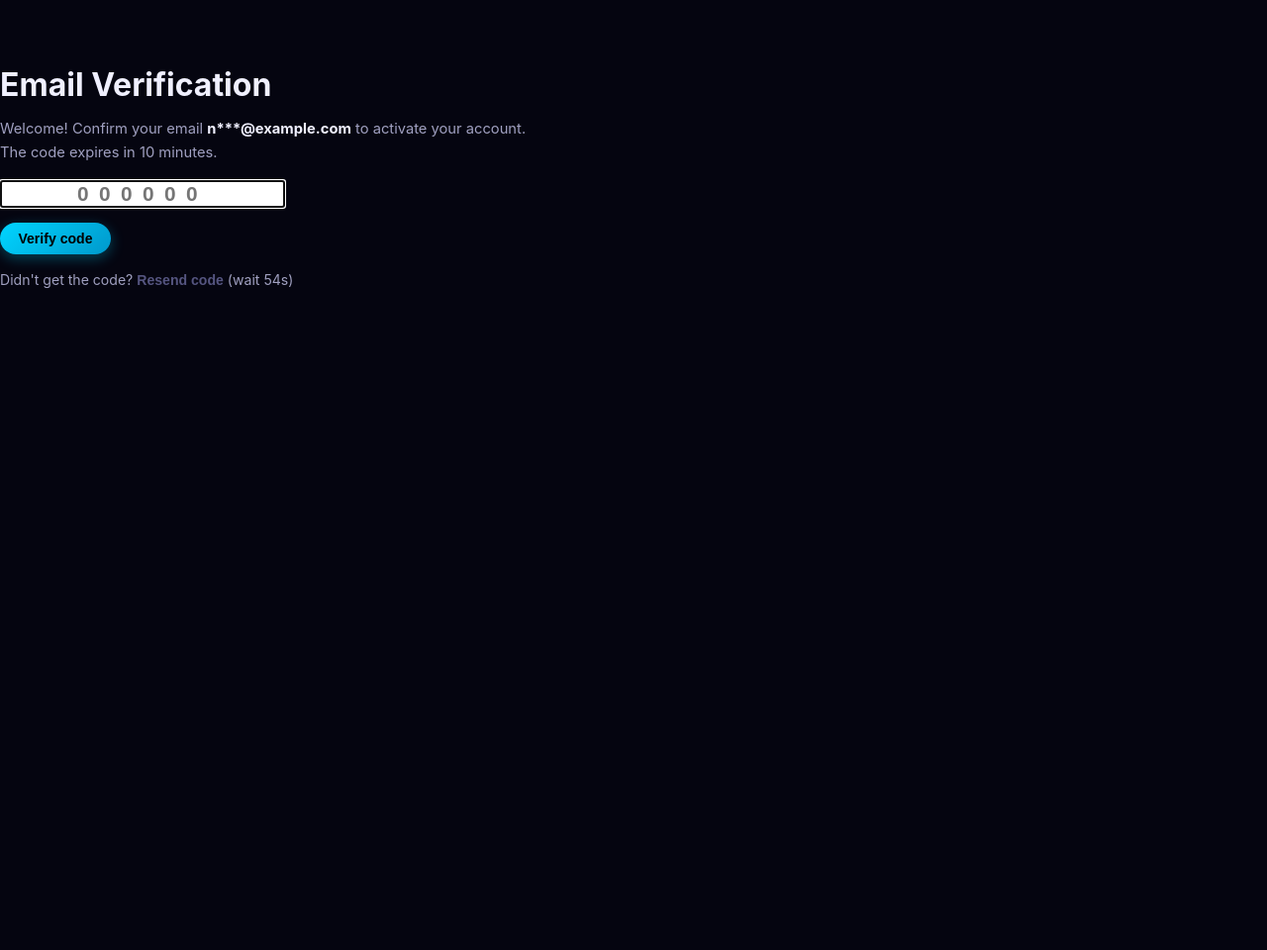
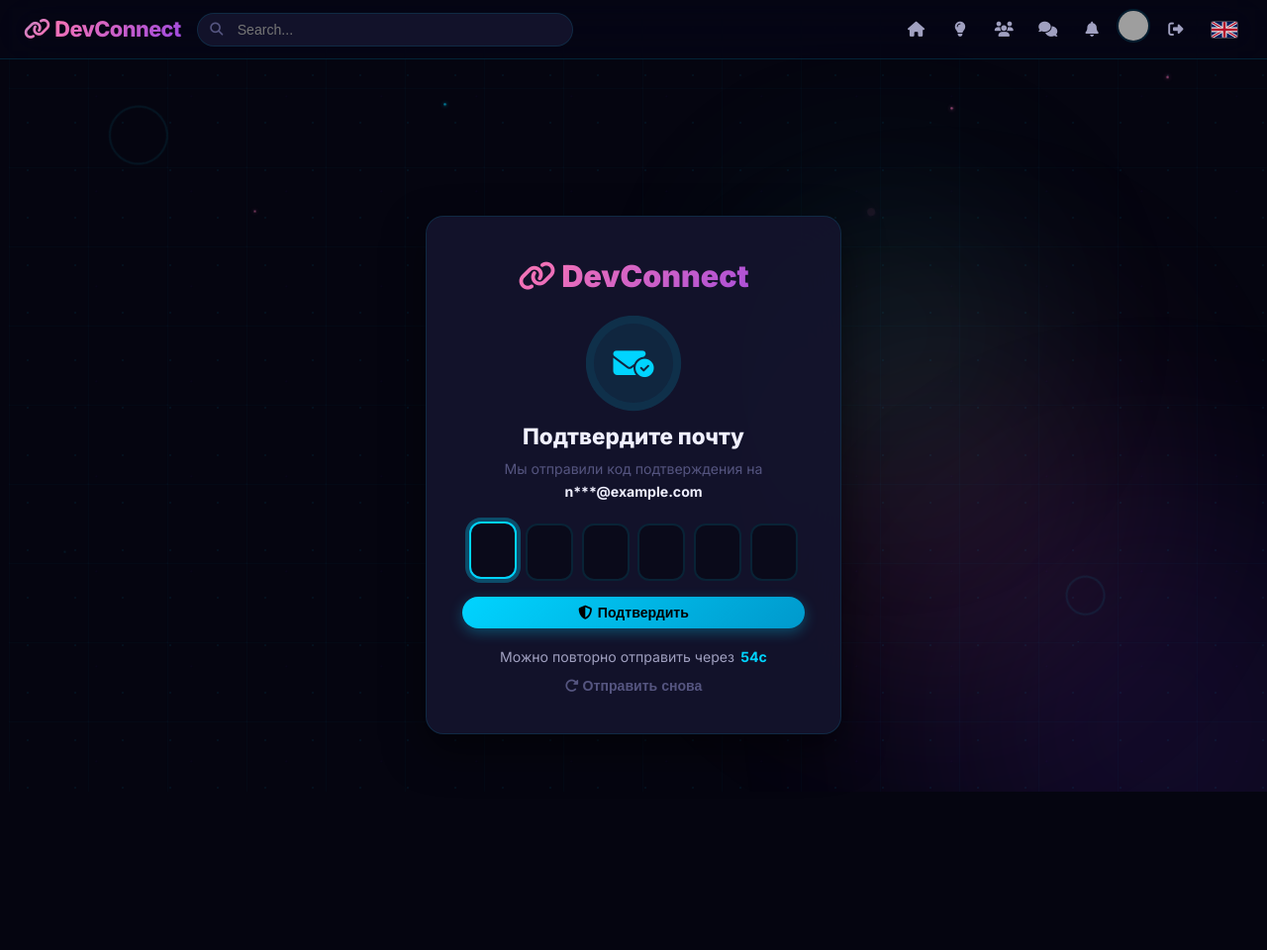
Before and after one commit to YBlad-communist/Svyaz, a Flask app: page /login/email-code in a window 1280 px wide. Shown: the whole page at 99% size. Before the commit the page ends 291 px from the top, so only its background shows below. Run offline with Flask 3, Linux system fonts and the light colour scheme; the visitor is signed in with stand-in values (Sample User, id 1); data comes from the database, SQL or seed files in the repository; data that the repository does not hold is empty; some libraries are stand-ins or nearby versions; grey boxes are pictures that could not be loaded.

Commit message:
feat(ui): redesigned email-code page with OTP boxes
Replaces the bare single-input page with a polished confirmation
screen consistent with the auth design system:

- Six individual digit boxes: auto-advance on type, backspace to
  previous box, arrow-key navigation, full-code paste support and
  auto-submit when all six digits are entered
- Animated envelope icon with glow pulse
- Distinct copy for account confirmation vs regular 2FA login,
  masked recipient address (u***@domain)
- Styled flash messages (error/success/info) instead of raw text
- Live resend cooldown countdown that re-enables the button at zero
- noscript fallback keeps a plain input for JS-disabled browsers
  (hidden assembled input is disabled until JS enables it on submit)

Gate-detection in the test login helper moved from button text to a
stable marker (otp-row); new UI render test added.

```diff
--- a/templates/email_code_verify.html
+++ b/templates/email_code_verify.html
@@ -1,71 +1,180 @@
-<!DOCTYPE html>
-<html lang="ru">
-<head>
-    <meta charset="UTF-8">
-    <meta name="viewport" content="width=device-width, initial-scale=1.0">
-    <title>Email Code — Svyaz</title>
-    <link rel="stylesheet" href="{{ url_for('static', filename='css/style.css') }}">
-    <style>
-        .code-hint { color: var(--text2); font-size: 0.92rem; margin: 0.5rem 0 1rem; }
-        .code-hint b { color: var(--text); }
-        .resend-row { margin-top: 0.9rem; font-size: 0.88rem; color: var(--text2); }
-        .link-btn { background: none; border: none; color: var(--primary); cursor: pointer;
-                    font-weight: 600; font-size: 0.88rem; padding: 0; }
-        .link-btn[disabled] { color: var(--text3); cursor: not-allowed; }
-    </style>
-</head>
-<body>
-    <div class="auth-container">
-        <h1><i class="fas fa-envelope-open-text"></i> Email Verification</h1>
-        {% if confirming %}
-        <p class="code-hint">Welcome! Confirm your email <b>{{ masked_email }}</b> to activate your account.<br>The code expires in 10 minutes.</p>
-        {% else %}
-        <p class="code-hint">We sent a 6-digit code to <b>{{ masked_email }}</b>.<br>It expires in 10 minutes.</p>
-        {% endif %}
+{% extends "base.html" %}
+{% block title %}Email Code — DevConnect{% endblock %}
+{% block content %}
+<div class="auth-wrap">
+    <div class="auth-card" style="max-width:420px">
+        <div class="auth-logo">
+            <div class="auth-logo-text"><i class="fas fa-link"></i> DevConnect</div>
+        </div>
+
+        <div style="text-align:center">
+            <div class="code-icon"><i class="fas {% if confirming %}fa-envelope-circle-check{% else %}fa-envelope-open-text{% endif %}"></i></div>
+            <h2 class="auth-title">{% if confirming %}Подтвердите почту{% else %}Двухфакторный вход{% endif %}</h2>
+            <p class="auth-sub">
+                {% if confirming %}Мы отправили код подтверждения на{% else %}Код отправлен на{% endif %}
+                <b style="color:var(--text)">{{ masked_email }}</b>
+            </p>
+        </div>
 
         {% with messages = get_flashed_messages(with_categories=true) %}
             {% for category, message in messages %}
-                <p style="color:#ef4444;font-weight:600;margin:0.4rem 0">{{ message }}</p>
+                <div class="code-flash code-flash-{{ category }}">
+                    <i class="fas {% if category == 'error' %}fa-circle-exclamation{% elif category == 'success' %}fa-circle-check{% else %}fa-circle-info{% endif %}"></i>
+                    {{ message }}
+                </div>
             {% endfor %}
         {% endwith %}
 
-        <form method="POST">
+        <form method="POST" id="otpForm">
             <input type="hidden" name="_csrf_token" value="{{ csrf_token() }}">
+            <input type="hidden" name="code" id="codeValue" disabled>
+            <div class="otp-row" id="otpRow">
+                {% for _ in range(6) %}
+                <input class="otp-box" type="text" inputmode="numeric" autocomplete="one-time-code"
+                       maxlength="1" pattern="[0-9]" aria-label="digit {{ loop.index }}">
+                {% endfor %}
+            </div>
+            <noscript>
                 <div class="form-group">
-                <input type="text" name="code" placeholder="000000" maxlength="6" pattern="[0-9]{6}" inputmode="numeric" autocomplete="one-time-code" required autofocus
-                       style="letter-spacing:0.5em;text-align:center;font-size:1.3rem;font-weight:700">
+                    <input type="text" name="code" class="form-control" placeholder="000000"
+                           maxlength="6" pattern="[0-9]{6}" required
+                           style="letter-spacing:0.5em;text-align:center;font-size:1.25rem;font-weight:700">
                 </div>
-            <button type="submit" class="btn btn-primary">Verify code</button>
+            </noscript>
+            <button type="submit" class="btn btn-primary w-100" style="margin-top:1rem">
+                <i class="fas fa-shield-halved"></i> Подтвердить
+            </button>
         </form>
 
         <div class="resend-row">
-            Didn't get the code?
+            <span id="resendHint">Можно повторно отправить через</span>
+            <b id="cooldownNum" style="color:var(--primary)">{{ cooldown }}с</b>
             <form method="POST" action="/login/email-code/resend" style="display:inline">
                 <input type="hidden" name="_csrf_token" value="{{ csrf_token() }}">
-                <button type="submit" class="link-btn" id="resendBtn" {% if cooldown > 0 %}disabled{% endif %}>Resend code</button>
+                <button type="submit" class="link-btn" id="resendBtn"
+                        {% if cooldown > 0 %}disabled{% endif %}>
+                    <i class="fas fa-rotate-right"></i> Отправить снова
+                </button>
             </form>
-            {% if cooldown > 0 %}<span id="cooldownHint">(wait {{ cooldown }}s)</span>{% endif %}
+        </div>
     </div>
 </div>
 
-    {% if cooldown > 0 %}
+<style>
+.code-icon {
+    width:78px;height:78px;margin:0 auto 1.1rem;border-radius:50%;
+    background:rgba(0,212,255,.10); color:var(--primary);
+    display:flex;align-items:center;justify-content:center;font-size:2rem;
+    animation:codePulse 2.4s ease-in-out infinite;
+}
+@keyframes codePulse {
+    0%,100% { transform:scale(1); box-shadow:0 0 0 0 var(--primary-glow); }
+    50%     { transform:scale(1.05); box-shadow:0 0 0 16px rgba(0,212,255,0); }
+}
+.code-flash {
+    display:flex;align-items:center;gap:.5rem;
+    font-size:.88rem;font-weight:600;border-radius:10px;
+    padding:.65rem .9rem;margin-bottom:.9rem;
+}
+.code-flash-error   { background:rgba(239,68,68,.12);  color:#f87171; border:1px solid rgba(239,68,68,.3); }
+.code-flash-success { background:rgba(34,197,94,.12);  color:#4ade80; border:1px solid rgba(34,197,94,.3); }
+.code-flash-info,
+.code-flash-message { background:rgba(0,212,255,.10);  color:var(--primary); border:1px solid rgba(0,212,255,.3); }
+
+.otp-row { display:flex; gap:.55rem; justify-content:center; direction:ltr; }
+.otp-box {
+    width:48px;height:58px;text-align:center;
+    font-size:1.5rem;font-weight:800;color:var(--text);
+    background:var(--bg2);border:2px solid var(--border);border-radius:12px;
+    outline:none;transition:border-color .15s, box-shadow .15s, transform .15s;
+    caret-color:var(--primary);
+}
+.otp-box:focus {
+    border-color:var(--primary);
+    box-shadow:0 0 0 4px var(--primary-glow);
+    transform:translateY(-2px);
+}
+.otp-box.filled { border-color:var(--primary-dark); }
+
+.resend-row {
+    margin-top:1.15rem;text-align:center;font-size:.88rem;color:var(--text2);
+    display:flex;gap:.4rem;justify-content:center;align-items:center;flex-wrap:wrap;
+}
+.link-btn { background:none;border:none;color:var(--primary);cursor:pointer;
+    font-weight:700;font-size:.88rem;padding:0;transition:opacity .15s; }
+.link-btn:hover:not([disabled]) { text-decoration:underline; }
+.link-btn[disabled] { color:var(--text3);cursor:not-allowed; }
+</style>
+
 <script nonce="{{ csp_nonce() }}">
 (function () {
+    /* ---- OTP boxes: auto-advance, backspace, paste, auto-submit ---- */
+    const boxes = Array.from(document.querySelectorAll('.otp-box'));
+    const hidden = document.getElementById('codeValue');
+    const form = document.getElementById('otpForm');
+    if (!boxes.length) return;
+
+    function value() { return boxes.map(b => b.value).join(''); }
+
+    function refresh() {
+        boxes.forEach(b => b.classList.toggle('filled', !!b.value));
+        hidden.value = value();
+        hidden.disabled = false;
+    }
+
+    function focusAt(i) {
+        const b = boxes[Math.max(0, Math.min(boxes.length - 1, i))];
+        if (b) b.focus();
+    }
+
+    boxes.forEach((box, i) => {
+        box.addEventListener('input', () => {
+            box.value = box.value.replace(/\D/g, '').slice(-1);
+            refresh();
+            if (box.value && i < boxes.length - 1) focusAt(i + 1);
+            if (value().length === boxes.length) {
+                setTimeout(() => {
+                    if (form.requestSubmit) form.requestSubmit(); else form.submit();
+                }, 180);
+            }
+        });
+        box.addEventListener('keydown', (e) => {
+            if (e.key === 'Backspace' && !box.value && i > 0) focusAt(i - 1);
+            if (e.key === 'ArrowLeft') focusAt(i - 1);
+            if (e.key === 'ArrowRight') focusAt(i + 1);
+        });
+        box.addEventListener('paste', (e) => {
+            e.preventDefault();
+            const digits = (e.clipboardData.getData('text') || '').replace(/\D/g, '').slice(0, 6);
+            digits.split('').forEach((d, k) => { if (boxes[k]) boxes[k].value = d; });
+            refresh();
+            focusAt(Math.min(digits.length, boxes.length - 1));
+            if (digits.length === boxes.length) {
+                setTimeout(() => {
+                    if (form.requestSubmit) form.requestSubmit(); else form.submit();
+                }, 180);
+            }
+        });
+    });
+
+    boxes[0].focus();
+
+    /* ---- Resend cooldown countdown ---- */
     let left = {{ cooldown }};
     const btn = document.getElementById('resendBtn');
-        const hint = document.getElementById('cooldownHint');
-        const t = setInterval(function () {
+    const num = document.getElementById('cooldownNum');
+    const hint = document.getElementById('resendHint');
+    const t = setInterval(() => {
         left -= 1;
         if (left <= 0) {
             clearInterval(t);
             btn.disabled = false;
-                if (hint) hint.remove();
-            } else if (hint) {
-                hint.textContent = '(wait ' + left + 's)';
+            if (num) num.textContent = '';
+            if (hint) hint.textContent = 'Не пришёл код?';
+        } else if (num) {
+            num.textContent = left + 'с';
         }
     }, 1000);
 })();
 </script>
-    {% endif %}
-</body>
-</html>
+{% endblock %}
```
Also changed, not shown: tests/conftest.py (+1 -1 lines), tests/test_email_2fa.py (+11 -0 lines). Lines whose indentation alone changed are shown as unchanged.
